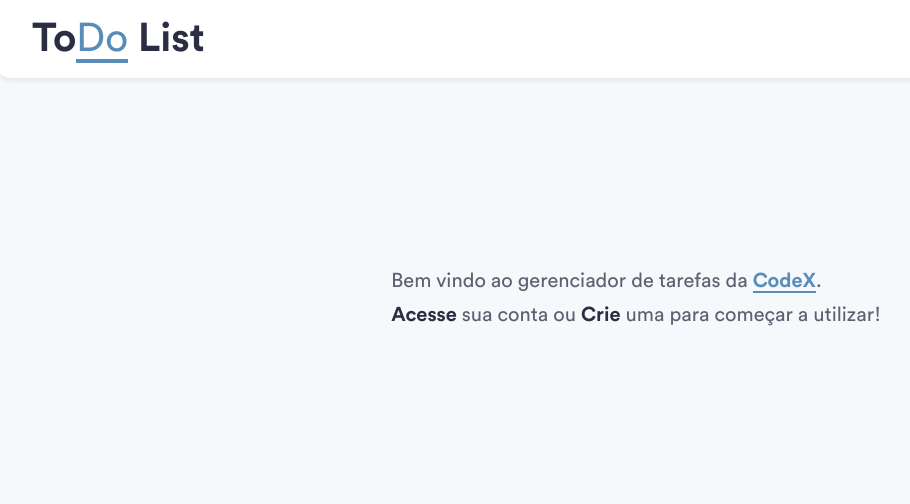
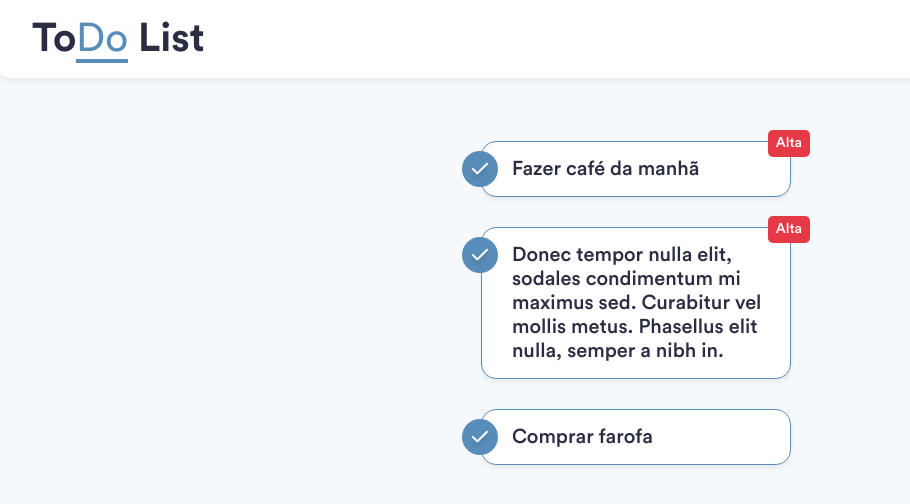
Before and after one commit to tulioac/codexTodo-frontend, a React (Create React App) app: page / in a window 1280 px wide. Shown: the top 504 px of the page, without its empty margins (4-914 px from the left). Built offline with nearby package versions, Linux system fonts and the light colour scheme.

Commit message:
Card da tarefa

```diff
--- a/src/components/protectedRoute/index.jsx
+++ b/src/components/loggedRoute/index.jsx
@@ -1,7 +1,7 @@
 import React, { Component } from 'react';
 import { Route, Redirect } from 'react-router-dom';
 
-export default class ProtectedRoute extends Component {
+export default class LoggedRoute extends Component {
 
   render() {
     const { component: Component, authenticated, ...props } = this.props;
--- a/src/components/routes/index.jsx
+++ b/src/components/routes/index.jsx
@@ -1,20 +1,27 @@
-import React from 'react';
+import React, { Component } from 'react';
 import { Switch, Route, Redirect } from 'react-router';
 
 import Welcome from '../welcome';
 import Login from '../login';
 import Register from '../register';
-import Tasks from '../tasks';
-import ProtectedRoute from '../protectedRoute';
+import Tasks from '../tasksController';
+import LoggedRoute from '../loggedRoute';
 
+export default class Routes extends Component {
+  render() {
+    return (
+      <div id="dashboard" >
+        <Switch>
+          {/* Se tiver logado só redirecionar para Tasks, caso contrário oferecer as outras urls */}
+          {/* Bloco if */}
+          <Route exact path='/' component={this.props.authenticated ? Tasks : Welcome} />
 
-export default props =>
-  <div id="dashboard">
-    <Switch>
-      <Route exact path='/' component={Welcome} />
-      <Route path='/login' component={Login} />
-      <Route path='/register' component={Register} />
-      <ProtectedRoute path='/tasks' component={Tasks} msg={"Isso é um teste"} authenticated={false} />
-      <Redirect from='*' to='/' />
-    </Switch>
-  </div>
+          {/* Bloco else */}
+          <Route path='/login' component={Login} />
+          <Route path='/register' component={Register} />
+          <Redirect from='*' to='/' />
+        </Switch>
+      </div>
+    );
+  }
+}
--- /dev/null
+++ b/src/components/task/index.jsx
@@ -0,0 +1,16 @@
+import React from 'react';
+import check from '../../svg/check.svg';
+import './styles.css';
+
+export default props => {
+
+  const prioridade = <div className="prioridade">Alta</div>;
+
+  return (
+    <div className="taskBox">
+      <img src={check} alt="Finalizar tarefa" className="check" />
+      <p>{props.tarefa}</p>
+      {props.alta ? prioridade : ""}
+    </div>
+  );
+}
--- /dev/null
+++ b/src/components/task/styles.css
@@ -0,0 +1,43 @@
+.taskBox {
+  background-color: #fff;
+  border: 1px solid var(--primaria);
+  border-radius: 15px;
+  box-shadow: var(--sombra);
+  width: 310px;
+  padding: 15px 20px 15px 30px;
+  position: relative;
+  margin: 30px 0;
+}
+
+.taskBox p {
+  color: var(--escuro);
+  font-weight: 500;
+  margin-bottom: 0 !important;
+}
+
+.taskBox img.check{
+  position: absolute;
+  left: -20px;
+  cursor: pointer;
+  border-radius: 50%;
+  top: 9px;
+  background-color: var(--primaria);
+  padding: 3px;
+}
+
+.taskBox img:hover {
+  box-shadow: var(--icones);
+}
+
+.prioridade {
+  color: #fff;
+  background-color: var(--vermelho);
+  font-size: 0.7rem;
+  font-weight: 500;
+  padding: 5px 8px;
+  border-radius: 5px;
+  display: inline;
+  position: absolute;
+  top: -12px;
+  right: -20px;
+}
--- a/src/components/tasks/index.jsx
+++ /dev/null
@@ -1,9 +0,0 @@
-import React, { Component } from 'react';
-
-export default class Tasks extends Component {
-  render() {
-    return (
-      <h1>{this.props.msg}</h1>
-    );
-  }
-}
--- /dev/null
+++ b/src/components/tasksController/index.jsx
@@ -0,0 +1,14 @@
+import React, { Component } from 'react';
+import Task from '../task';
+
+export default class Tasks extends Component {
+  render() {
+    return (
+      <div>
+        <Task tarefa={"Fazer café da manhã"} alta={true} />
+        <Task tarefa={"Donec tempor nulla elit, sodales condimentum mi maximus sed. Curabitur vel mollis metus. Phasellus elit nulla, semper a nibh in."} alta={true} />
+        <Task tarefa={"Comprar farofa"} alta={false} />
+      </div>
+    );
+  }
+}
--- a/src/styles.css
+++ b/src/styles.css
@@ -134,6 +134,7 @@ form {
   width: 100%;
   justify-content: space-evenly;
   min-height: 450px;
+  position: relative;
 }
 
 .caixa {
@@ -156,7 +157,7 @@ form {
 }
 
 .extra {
-  position: fixed;
+  position: absolute;
   top: 600px;
   text-align: center;
 
@@ -170,8 +171,8 @@ form {
 }
 
 .errorMessage {
-  position: fixed;
-  top: 475px;
+  position: absolute;
+  top: 425px;
   text-align: center;
   color: var(--vermelho);
   font-weight: 500;
```
Also changed, not shown: src/components/controller/index.jsx (+1 -8 lines), src/svg/check.svg (added).
